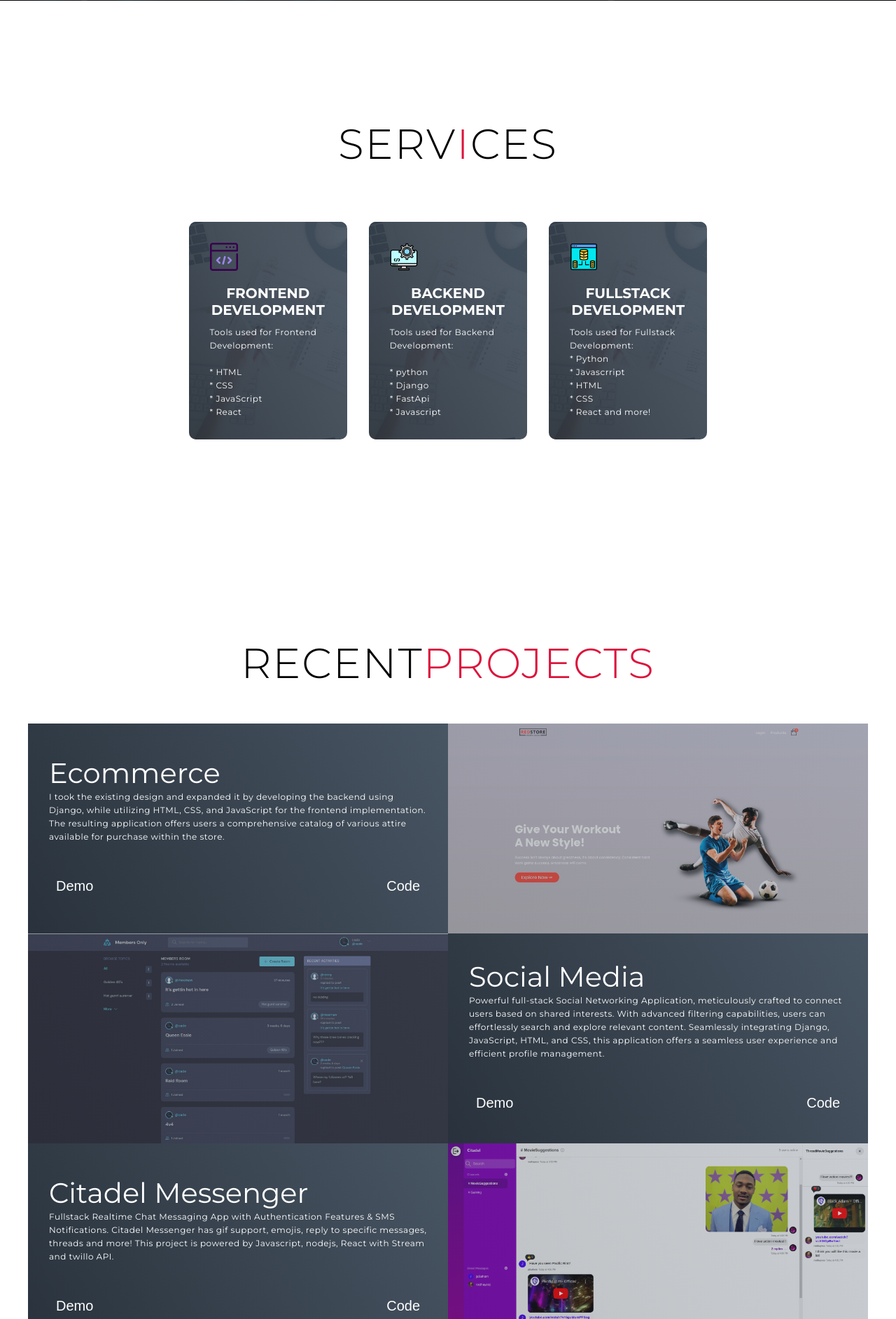
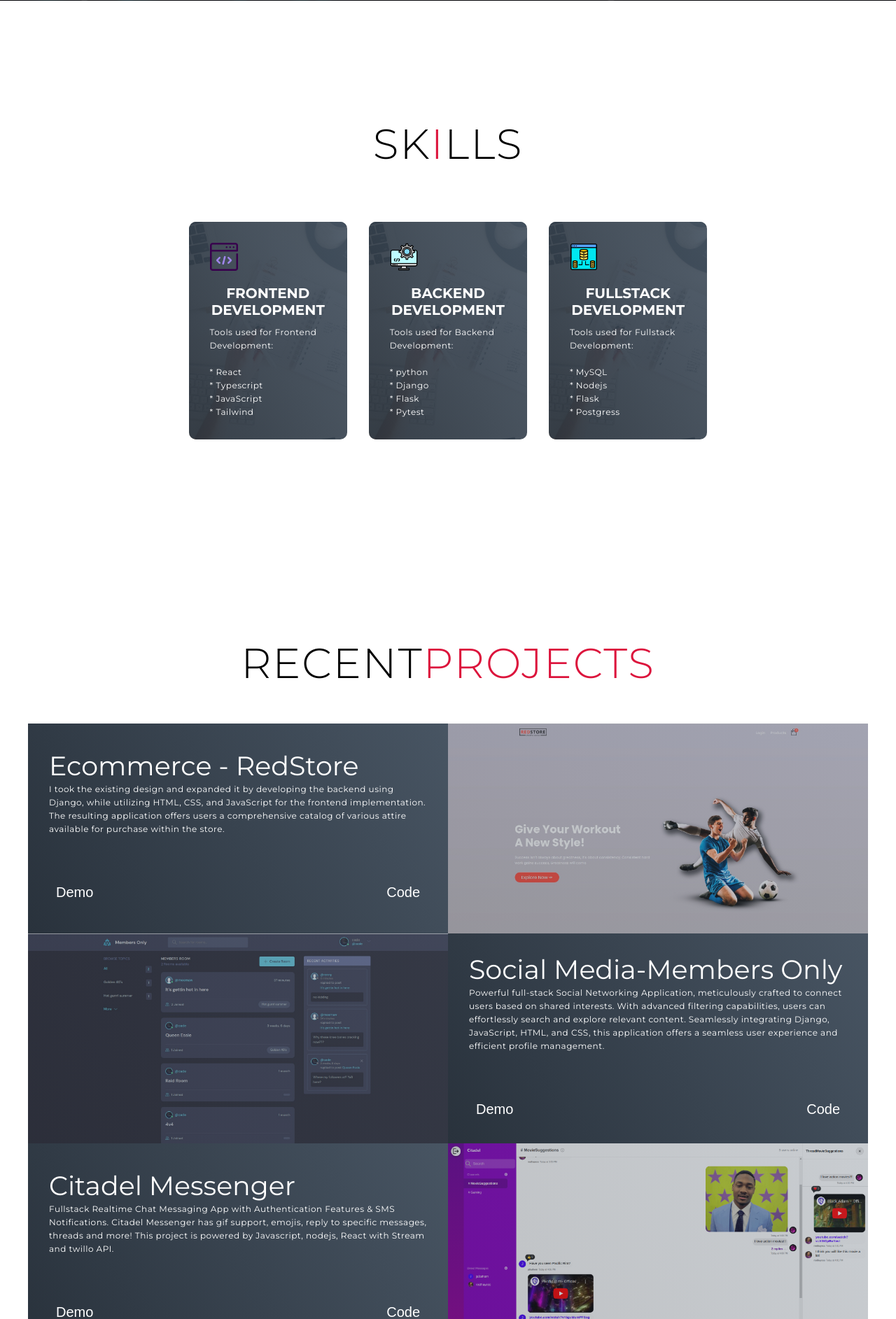
Before and after one commit to cayde-16/newPortfolio, a Django app: page / in a window 1280 px wide. Shown: the part 799-2684 px from the top of the page at 70% size. Run offline with Django 4.2, Linux system fonts and the light colour scheme.

Commit message:
updated  few thigns

```diff
--- a/base/templates/base/home.html
+++ b/base/templates/base/home.html
@@ -29,7 +29,7 @@
                     </div>
                         <ul>
                             <li id="homeScroll"><a data-after="COOL">Home</a></li>
-                            <li id="serviceScroll"><a data-after="SMALL">Services</a></li>
+                            <li id="serviceScroll"><a data-after="SMALL">Skills</a></li>
                             <li id="projectScroll"><a data-after="LITTLE">Projects</a></li>
                             <li id="aboutScroll"><a data-after="EGG">About</a></li>
                             <li id="contactScroll"><a data-after="EASTER">Contact</a></li>
@@ -60,7 +60,7 @@
     <section id="service">
         <div class="service container">
             <div class="service-top">
-                <h1 class="section-title">Serv<span>I</span>ces</h1>
+                <h1 class="section-title">Sk<span>i</span>lls</h1>
                 <!-- <p>Lorem ipsum dolor sit amet consectetur adipisicing elit. Maxime mollitia,
                     molestiae quas vel sint commodi repudiandae consequuntur voluptatum.
                 </p> -->
@@ -76,7 +76,8 @@
                     <h2>Frontend Development</h2>
                     <p>
                         Tools used for Frontend Development:<br><br>
-                        * HTML<br>* CSS<br>* JavaScript<br>* React
+
+                        * React<br>* Typescript <br>* JavaScript<br>* Tailwind
 
                     </p>
                 </div>
@@ -91,8 +92,8 @@
                     </div>
 
                     <h2>Backend Development</h2>
-                    <p>
-                        Tools used for Backend Development:<br><br>* python <br>* Django<br> * FastApi <br> * Javascript
+                    <p> Tools used for Backend Development:<br><br>
+                       * python <br>* Django<br> * Flask <br> * Pytest
                     </p>
                 </div>
 
@@ -104,9 +105,8 @@
                     </div>
 
                     <h2>Fullstack Development</h2>
-                    <p>
-                        Tools used for Fullstack Development:
-                        <br>* Python <br>* Javascrript<br>* HTML <br>* CSS <br>* React and more!
+                    <p> Tools used for Fullstack Development:<br><br>
+                        * MySQL<br>* Nodejs <br>* Flask <br>* Postgress
 
                     </p>
                 </div>
@@ -147,7 +147,7 @@
                 <div class="all-projects">
                     <div class="projects-item">
                         <div class="project-info">
-                            <h1>Ecommerce </h1>
+                            <h1>Ecommerce - RedStore </h1>
                             <!-- <h2>Red Store - with backend integration</h2> -->
                             <p>
                             I took the existing design and expanded it by developing the backend using Django, while utilizing HTML, CSS, and JavaScript for the frontend implementation.
@@ -174,7 +174,7 @@
 
                     <div class="projects-item">
                         <div class="project-info">
-                            <h1>Social Media </h1>
+                            <h1>Social Media-Members Only </h1>
                             <!-- <h2>Members Only Site</h2> -->
                             <p>
                                 Powerful full-stack Social Networking Application, meticulously crafted to connect users based on shared interests.
@@ -207,6 +207,8 @@
                             Citadel Messenger has gif support, emojis, reply to specific messages, threads and more!
                             This project is powered by Javascript, nodejs, React with Stream and twillo API.
                         </p>
+
+
 
                             <div class="demo">
                                 <button>
@@ -246,11 +248,12 @@
 
                 <div class="about-header">
                     <h1 class="section-title">About <span>Me</span></h1>
-                    <h2 class="">Software Engineer</h2>
+                    <h2 class="ocupa">Software Engineer</h2>
                     <p>
-                        My name is Cade Heck and I am a Software Engineer. I started learning to code my Junior year of highschool and fell in love with it ever since.
-                        With a growing passion as Software Engineer and always looking to futher increase my Coding skills, in doing so I became am a Enthusiastic and Self-Driven Software Developer.
-                        I try to learn something about everything and everything about something.
+                        My name is Cade Heck, and I am a frontend engineer. I began my coding journey during my junior year of high school and instantly developed a deep passion for it.
+                        Since then, my enthusiasm as a software engineer has only grown, driving me to continuously enhance my coding skills.
+                        I am an enthusiastic and self-driven software developer, constantly seeking opportunities to expand my knowledge.
+                        I strive to learn a little about everything and everything about something.
                     </p>
                     <a target="_blank" href="{% static 'images/cade_resume_bse.pdf' %}" class="cta">Download Resume</a>
                 </div>
--- a/static/css/home.css
+++ b/static/css/home.css
@@ -460,8 +460,11 @@ img{
     color: white;
 
 }
+#projects .project-info p{
+    padding-bottom: 2rem;
+}
 #projects .project-info h1{
-    font-size: 4rem;
+    font-size: 3.8rem;
     font-weight: 500;
 }
 #projects .project-info h2{
@@ -573,6 +576,10 @@ img{
     border: 7px solid crimson;
     z-index: -1;
 
+}
+
+#about .ocupa{
+    margin-top: 3rem;
 }
 /* End of about section */
 
```
Also changed, not shown: staticfiles_build/static/css/home.css (+8 -1 lines). Lines whose indentation alone changed are shown as unchanged.
